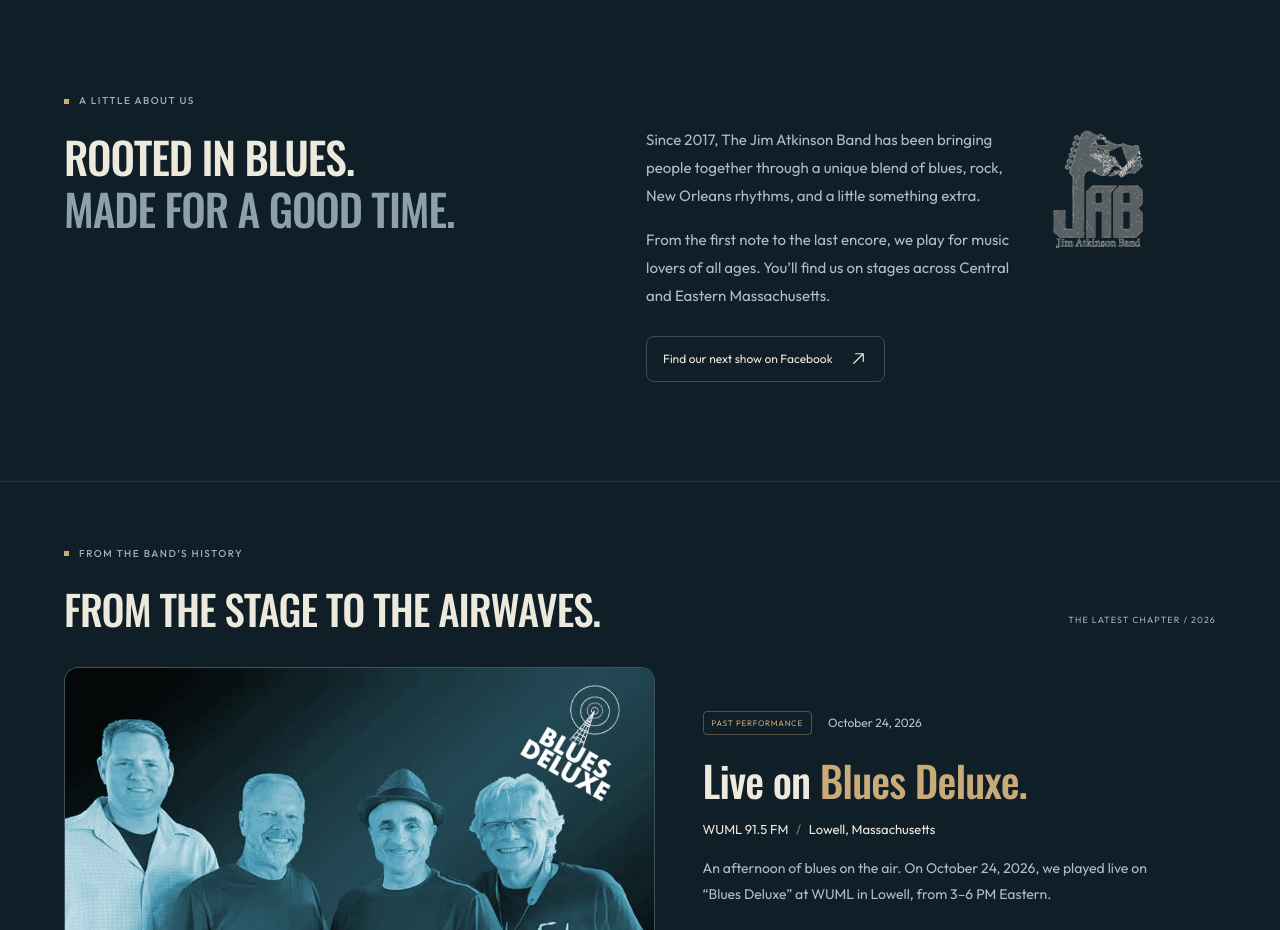
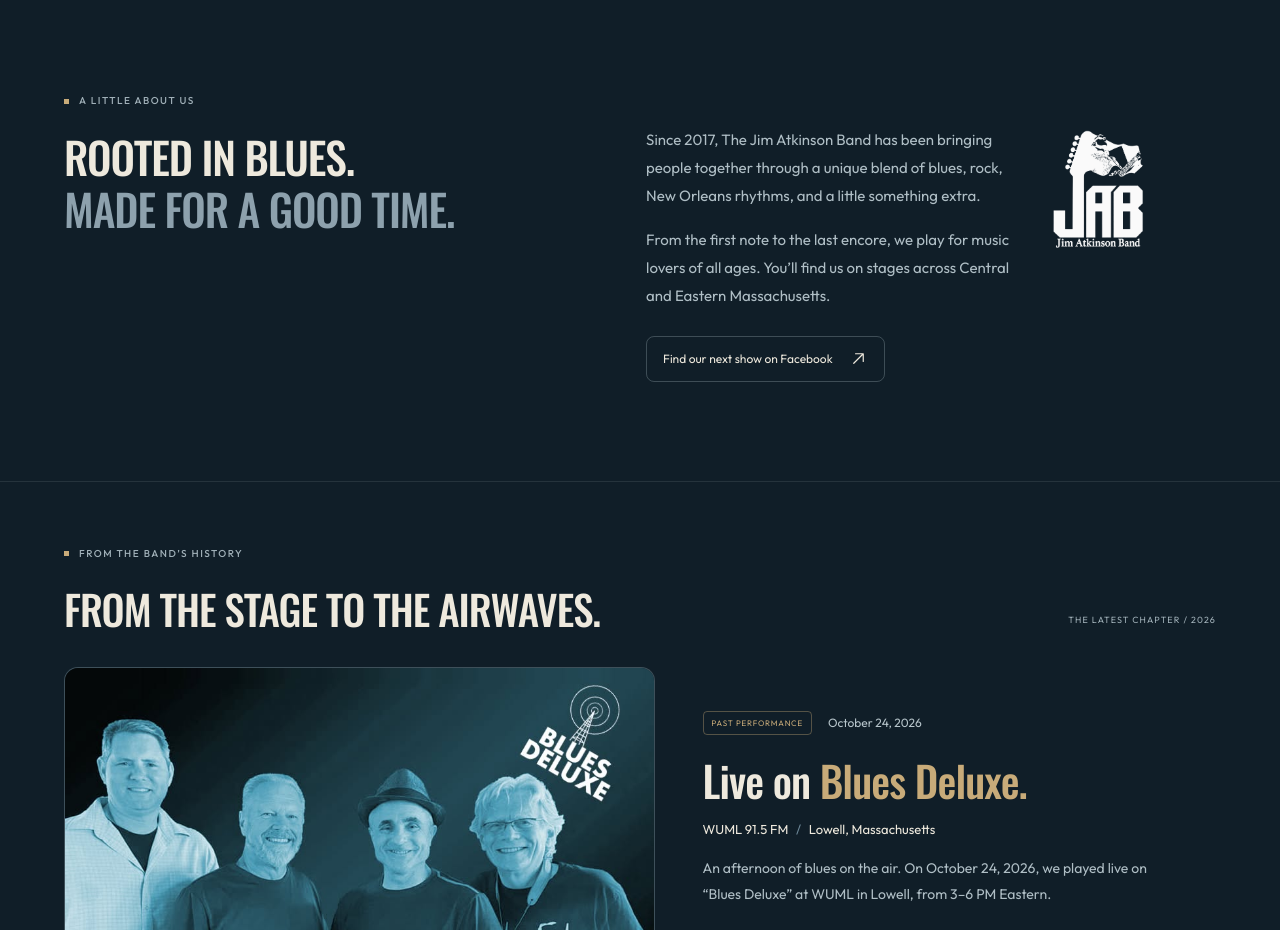
Before and after one commit to thiagobardini/thejimatkinsonband, a Next.js app: page / in a window 1280 px wide. Shown: the part 800-1730 px from the top of the page. Built offline with nearby package versions, Linux system fonts and the light colour scheme; no server answers.

Commit message:
fix: use transparent PNG for about emblem

```diff
--- a/src/app/globals.css
+++ b/src/app/globals.css
@@ -90,8 +90,8 @@
 .about-copy { display: flow-root; padding-top: 33px; max-width: 500px; }
 .about-copy > p { color: #afbec5; font-size: 15px; line-height: 1.85; text-wrap: pretty; }
 .about-copy > p + p { margin-top: 17px; }
-.about-emblem { float: right; width: 96px; margin: 4px 0 10px 22px; isolation: isolate; background: var(--color-ink); }
-.about-emblem img { display: block; width: 100%; height: auto; filter: grayscale(1) invert(1) brightness(24) sepia(.2); mix-blend-mode: screen; }
+.about-emblem { float: right; width: 96px; margin: 4px 0 10px 22px; }
+.about-emblem img { display: block; width: 100%; height: auto; }
 .inline-link { margin-top: 26px; min-height: 46px; padding: 10px 16px; border: 1px solid #a0b0b852; border-radius: 8px; color: var(--color-paper); font-size: 12px; transition: color .25s, background .25s, border-color .25s; }
 .inline-link:hover { color: var(--color-accent); background: #c8ab790a; border-color: #c8ab7980; }
 .history-section { padding-top: 64px; padding-bottom: 96px; border-top: 1px solid #a0b0b824; }
--- a/src/app/page.tsx
+++ b/src/app/page.tsx
@@ -6,7 +6,7 @@
 import { MobileMenu } from "@/components/mobile-menu";
 import { band, bluesDeluxeSession, socialLinks } from "@/lib/band";
 import bluesDeluxeArtwork from "../../public/images/blues-deluxe-2026-10-24.jpg";
-import legacyLogo from "../../public/brand/band-legacy-logo.jpg";
+import legacyLogo from "../../public/brand/band-legacy-logo.png";
 
 export default function Home() {
   return (
```
Also changed, not shown: public/brand/band-legacy-logo.png (added).
